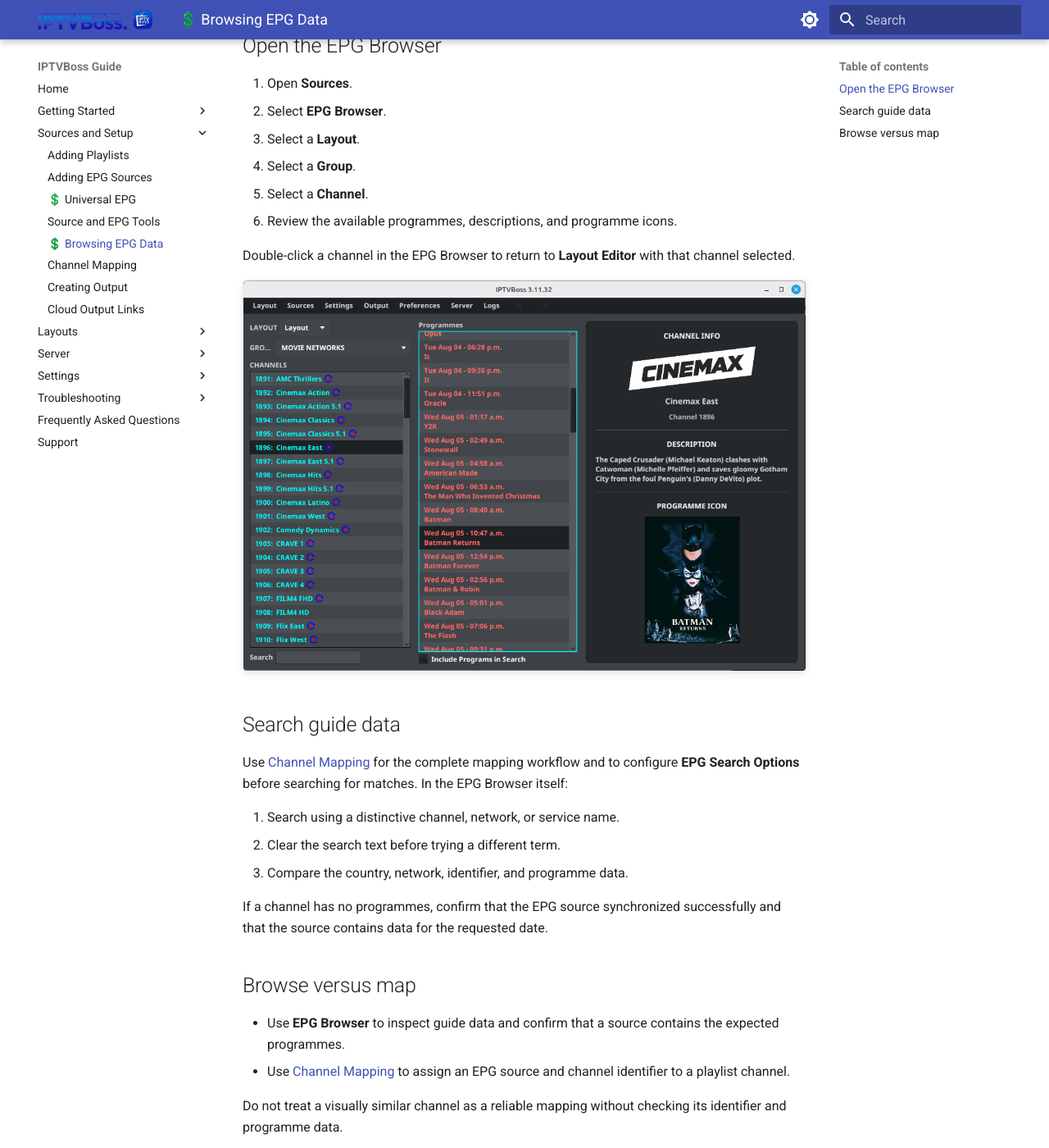
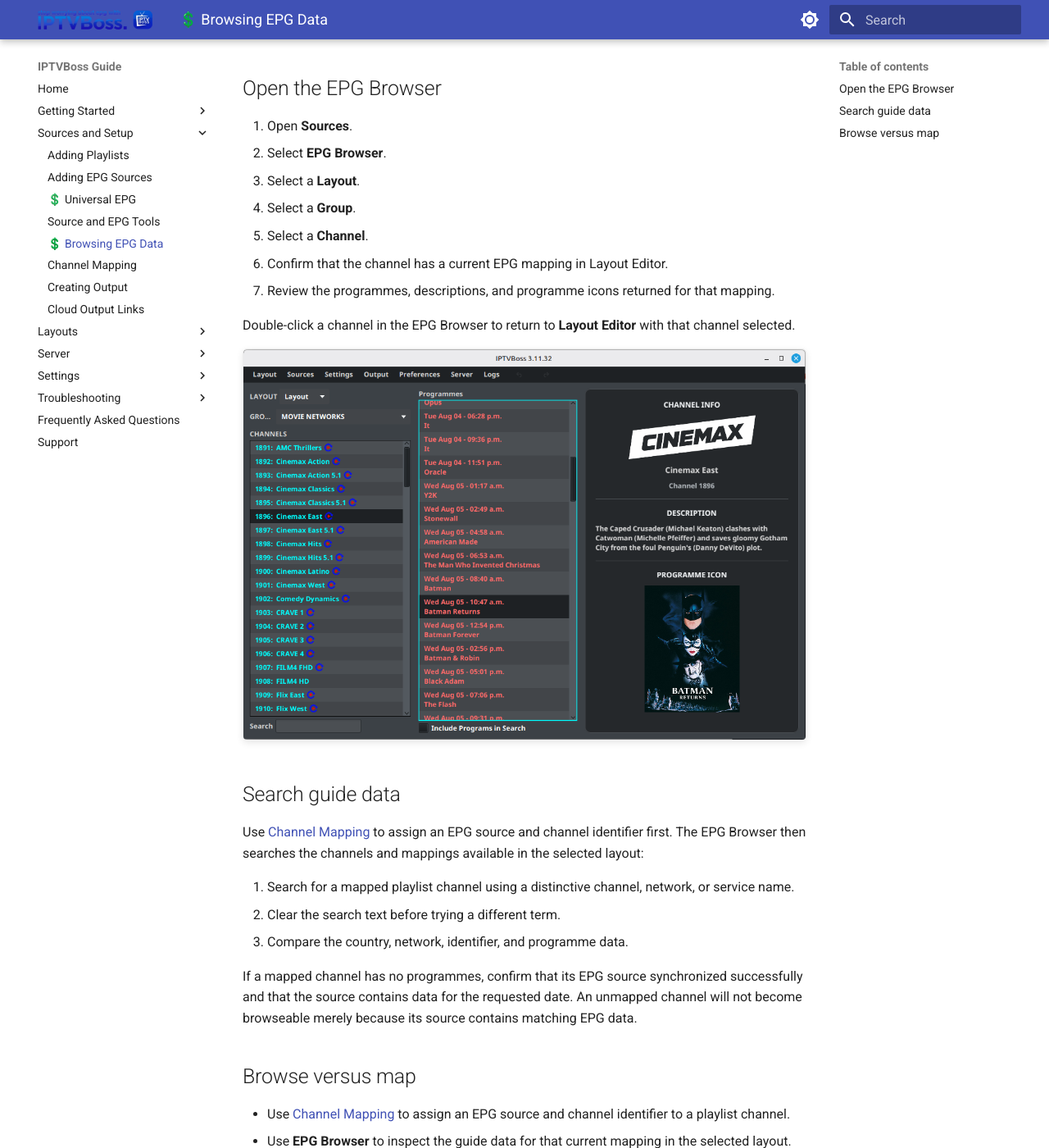
Before and after one commit to walrusone/iptvboss_guide, an MkDocs documentation site: the page built from docs/setup/epg-browser.md, in a window 1280 px wide and 1400 px high, scrolled down 274 px. Shown: the whole window at 82% size. Built offline with MkDocs 1.6.1 and Material for MkDocs 9.7.7, drawn with Linux system fonts in a browser that asks for light colours; some of the changed text lies outside the part shown.

Commit message:
Pro Features Minor Changes

```diff
--- a/docs/setup/epg-browser.md
+++ b/docs/setup/epg-browser.md
@@ -2,7 +2,7 @@
 
 💲 [Pro feature — see Free vs Pro](../getting-started/free-vs-pro.md).
 
-The **EPG Browser** helps inspect guide data before or after assigning an EPG channel to a playlist channel. Browsing data does not itself create a mapping.
+The **EPG Browser** displays programme data for the current EPG mappings in the selected layout. It does not browse every channel in every EPG source: a playlist channel must already have an EPG source and channel identifier assigned before its guide data can appear here. Browsing data does not create or change a mapping.
 
 ## Open the EPG Browser
 
@@ -11,7 +11,8 @@ The **EPG Browser** helps inspect guide data before or after assigning an EPG ch
 3. Select a **Layout**.
 4. Select a **Group**.
 5. Select a **Channel**.
-6. Review the available programmes, descriptions, and programme icons.
+6. Confirm that the channel has a current EPG mapping in Layout Editor.
+7. Review the programmes, descriptions, and programme icons returned for that mapping.
 
 Double-click a channel in the EPG Browser to return to **Layout Editor** with that channel selected.
 
@@ -19,17 +20,17 @@ Double-click a channel in the EPG Browser to return to **Layout Editor** with th
 
 ## Search guide data
 
-Use [Channel Mapping](channel-mapping.md) for the complete mapping workflow and to configure **EPG Search Options** before searching for matches. In the EPG Browser itself:
+Use [Channel Mapping](channel-mapping.md) to assign an EPG source and channel identifier first. The EPG Browser then searches the channels and mappings available in the selected layout:
 
-1. Search using a distinctive channel, network, or service name.
+1. Search for a mapped playlist channel using a distinctive channel, network, or service name.
 2. Clear the search text before trying a different term.
 3. Compare the country, network, identifier, and programme data.
 
-If a channel has no programmes, confirm that the EPG source synchronized successfully and that the source contains data for the requested date.
+If a mapped channel has no programmes, confirm that its EPG source synchronized successfully and that the source contains data for the requested date. An unmapped channel will not become browseable merely because its source contains matching EPG data.
 
 ## Browse versus map
 
-- Use **EPG Browser** to inspect guide data and confirm that a source contains the expected programmes.
 - Use [Channel Mapping](channel-mapping.md) to assign an EPG source and channel identifier to a playlist channel.
+- Use **EPG Browser** to inspect the guide data for that current mapping in the selected layout.
 
 Do not treat a visually similar channel as a reliable mapping without checking its identifier and programme data.
```
Also changed, not shown: docs/getting-started/free-vs-pro.md (+4 -4 lines), docs/setup/channel-mapping.md (+1 -1 lines), docs/setup/epg-sources.md (+1 -1 lines).
